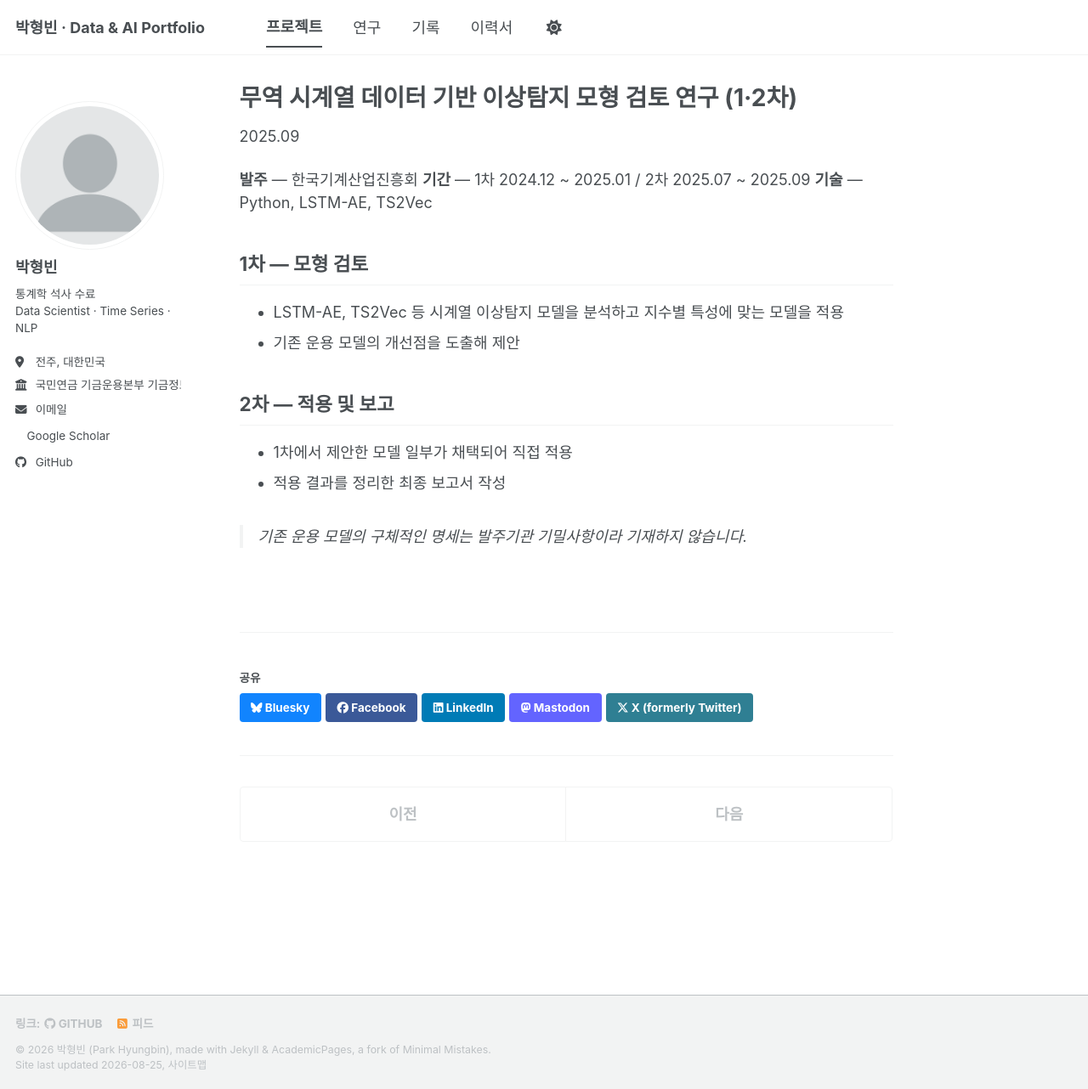
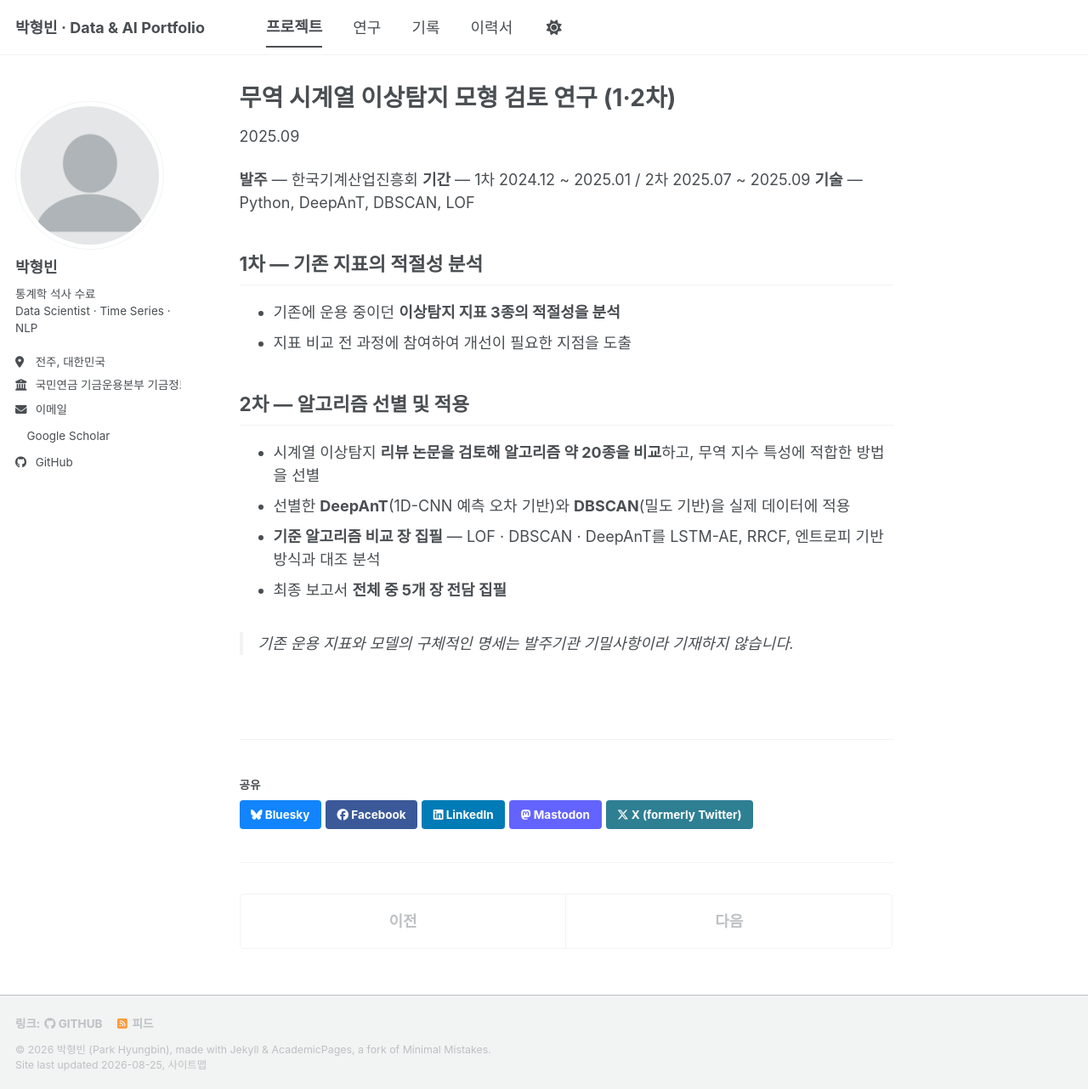
Before and after one commit to hyungbin77/hyungbin77.github.io, a Jekyll site: the page built from _portfolio/trade-timeseries-anomaly-detection.md, in a window 1280 px wide and 1282 px high. Shown: the whole window at 85% size. Built offline with Jekyll 4.4.1, drawn with Linux system fonts in a browser that asks for light colours; a style sheet for code colours, icons or effects is not loaded.

Commit message:
Correct the KOAMI anomaly-detection phases against the report
Phase 1 and phase 2 were described the wrong way round, and the algorithms
were wrong. Checked against the report itself.

- Phase 1 (2024.12–2025.01) analysed whether the three incumbent anomaly
  metrics were appropriate, not a twenty-model review
- Phase 2 (2025.07–2025.09) is where the literature review happened: about
  twenty algorithms compared, then DeepAnT (1D-CNN prediction error) and
  DBSCAN (density-based) applied to the trade indices
- The written chapters compare LOF, DBSCAN and DeepAnT against LSTM-AE, RRCF
  and entropy-based analysis; TS2Vec was never the adopted model
- Phase 1 now precedes phase 2 so the progression reads in order

Co-Authored-By: Claude Opus 5 <noreply@anthropic.com>
Claude-Session: https://claude.ai/code/session_01Lgx2B7c5QS94ZJ2R36Fr3e

```diff
--- a/_portfolio/trade-timeseries-anomaly-detection.md
+++ b/_portfolio/trade-timeseries-anomaly-detection.md
@@ -1,23 +1,25 @@
 ---
-title: "무역 시계열 데이터 기반 이상탐지 모형 검토 연구 (1·2차)"
-excerpt: "LSTM-AE, TS2Vec 등 시계열 이상탐지 모델을 지수별로 비교·적용하고, 제안 모델이 2차 과제에서 채택되었습니다."
+title: "무역 시계열 이상탐지 모형 검토 연구 (1·2차)"
+excerpt: "기존 이상탐지 지표의 적절성을 분석하고, 리뷰 논문으로 알고리즘을 선별해 DeepAnT와 DBSCAN을 적용했습니다."
 collection: portfolio
 date: 2025-09-30
-summary: "시계열 이상탐지 모델 비교 및 실제 적용"
+summary: "시계열 이상탐지 지표 검증 및 모델 적용"
 ---
 
 **발주** — 한국기계산업진흥회
 **기간** — 1차 2024.12 ~ 2025.01 / 2차 2025.07 ~ 2025.09
-**기술** — Python, LSTM-AE, TS2Vec
+**기술** — Python, DeepAnT, DBSCAN, LOF
 
-## 1차 — 모형 검토
+## 1차 — 기존 지표의 적절성 분석
 
-- LSTM-AE, TS2Vec 등 시계열 이상탐지 모델을 분석하고 지수별 특성에 맞는 모델을 적용
-- 기존 운용 모델의 개선점을 도출해 제안
+- 기존에 운용 중이던 **이상탐지 지표 3종의 적절성을 분석**
+- 지표 비교 전 과정에 참여하여 개선이 필요한 지점을 도출
 
-## 2차 — 적용 및 보고
+## 2차 — 알고리즘 선별 및 적용
 
-- 1차에서 제안한 모델 일부가 채택되어 직접 적용
-- 적용 결과를 정리한 최종 보고서 작성
+- 시계열 이상탐지 **리뷰 논문을 검토해 알고리즘 약 20종을 비교**하고, 무역 지수 특성에 적합한 방법을 선별
+- 선별한 **DeepAnT**(1D-CNN 예측 오차 기반)와 **DBSCAN**(밀도 기반)을 실제 데이터에 적용
+- **기준 알고리즘 비교 장 집필** — LOF · DBSCAN · DeepAnT를 LSTM-AE, RRCF, 엔트로피 기반 방식과 대조 분석
+- 최종 보고서 **전체 중 5개 장 전담 집필**
 
-> 기존 운용 모델의 구체적인 명세는 발주기관 기밀사항이라 기재하지 않습니다.
+> 기존 운용 지표와 모델의 구체적인 명세는 발주기관 기밀사항이라 기재하지 않습니다.
```
